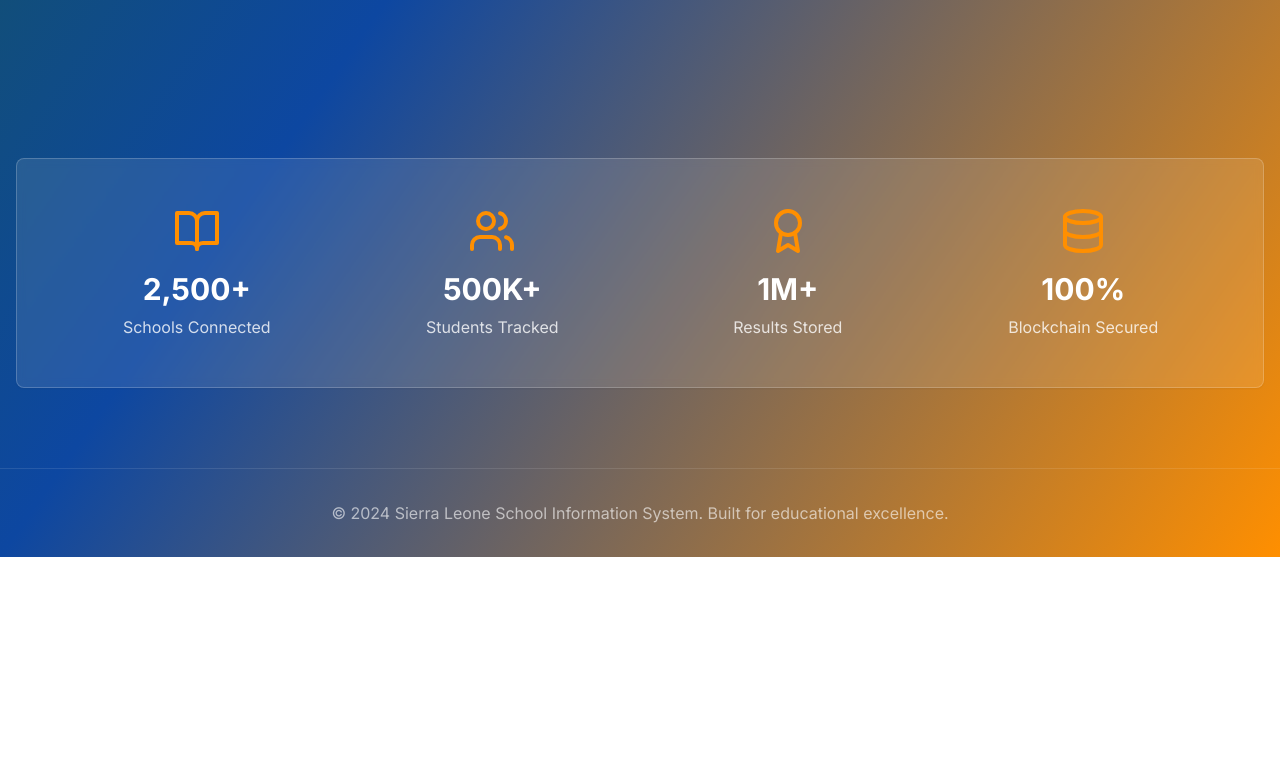
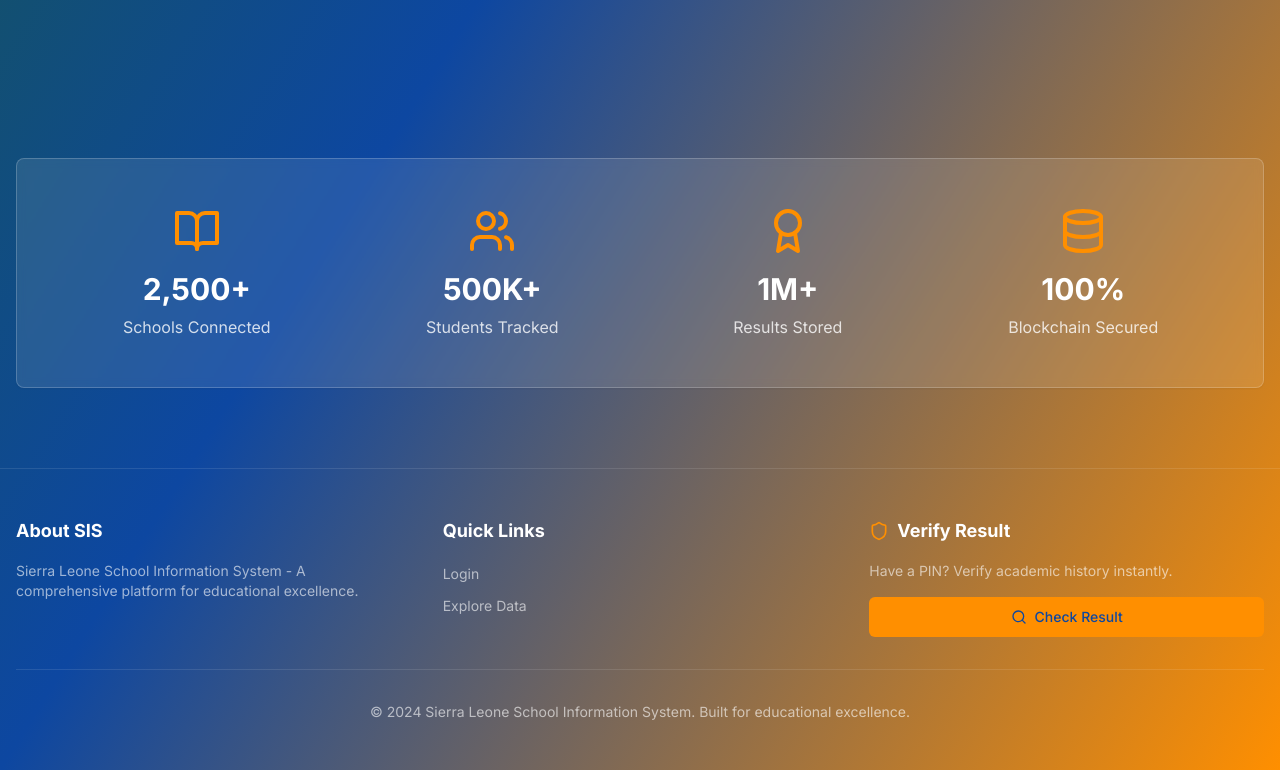
Before and after one commit to PeeapDev/sis, a Next.js app: page / in a window 1280 px wide. Shown: the part 1290-2060 px from the top of the page. Before the commit the page ends 1847 px from the top, so only its background shows below. Built offline with nearby package versions, Linux system fonts and the light colour scheme.

Commit message:
Add grid layout for stage selection, privacy warnings, and Verify Result section in footer

```diff
--- a/app/page.tsx
+++ b/app/page.tsx
@@ -183,8 +183,54 @@ export default function HomePage() {
       </section>
 
       {/* Footer */}
-      <footer className="container mx-auto px-4 py-8 text-center text-white/60 border-t border-white/10">
-        <p>&copy; 2024 Sierra Leone School Information System. Built for educational excellence.</p>
+      <footer className="container mx-auto px-4 py-12 border-t border-white/10">
+        <div className="grid md:grid-cols-3 gap-8 mb-8">
+          {/* About Section */}
+          <div>
+            <h3 className="text-white font-bold text-lg mb-4">About SIS</h3>
+            <p className="text-white/60 text-sm">
+              Sierra Leone School Information System - A comprehensive platform for educational excellence.
+            </p>
+          </div>
+
+          {/* Quick Links */}
+          <div>
+            <h3 className="text-white font-bold text-lg mb-4">Quick Links</h3>
+            <ul className="space-y-2">
+              <li>
+                <Link href="/auth/login" className="text-white/60 hover:text-white text-sm transition-colors">
+                  Login
+                </Link>
+              </li>
+              <li>
+                <Link href="/explore" className="text-white/60 hover:text-white text-sm transition-colors">
+                  Explore Data
+                </Link>
+              </li>
+            </ul>
+          </div>
+
+          {/* Verify Result Section */}
+          <div>
+            <h3 className="text-white font-bold text-lg mb-4 flex items-center gap-2">
+              <Shield className="h-5 w-5 text-sierra-gold" />
+              Verify Result
+            </h3>
+            <p className="text-white/60 text-sm mb-4">
+              Have a PIN? Verify academic history instantly.
+            </p>
+            <Link href="/result-checker">
+              <Button className="w-full bg-sierra-gold text-sierra-blue hover:bg-sierra-gold/90">
+                <Search className="mr-2 h-4 w-4" />
+                Check Result
+              </Button>
+            </Link>
+          </div>
+        </div>
+
+        <div className="text-center text-white/60 text-sm pt-8 border-t border-white/10">
+          <p>&copy; 2024 Sierra Leone School Information System. Built for educational excellence.</p>
+        </div>
       </footer>
     </div>
   )
--- a/components/student/share-history-dialog.tsx
+++ b/components/student/share-history-dialog.tsx
@@ -8,8 +8,9 @@ import { Input } from '@/components/ui/input'
 import { Label } from '@/components/ui/label'
 import { Badge } from '@/components/ui/badge'
 import { Checkbox } from '@/components/ui/checkbox'
-import { Share2, Copy, Check, Clock, Lock, Unlock } from 'lucide-react'
+import { Share2, Copy, Check, Clock, Lock, Unlock, AlertTriangle, Shield } from 'lucide-react'
 import { useToast } from '@/hooks/use-toast'
+import { Alert, AlertDescription } from '@/components/ui/alert'
 
 interface ShareHistoryDialogProps {
   open: boolean
@@ -83,10 +84,18 @@ export function ShareHistoryDialog({ open, onOpenChange, academicHistory }: Shar
         </DialogHeader>
 
         <div className="space-y-6">
+          {/* Privacy Warning */}
+          <Alert className="border-yellow-500 bg-yellow-50 dark:bg-yellow-900/20">
+            <AlertTriangle className="h-4 w-4 text-yellow-600" />
+            <AlertDescription className="text-yellow-800 dark:text-yellow-200">
+              <strong className="font-semibold">Privacy Notice:</strong> Anyone with the generated PIN will be able to view the selected academic information. Only share this PIN with trusted individuals. The PIN will expire after the set duration.
+            </AlertDescription>
+          </Alert>
+
           {/* Select Stages to Share */}
           <div className="space-y-3">
             <div className="flex items-center justify-between">
-              <Label>Select Stages to Share</Label>
+              <Label className="text-base font-semibold">Select Stages to Share</Label>
               <div className="flex gap-2">
                 <Button variant="outline" size="sm" onClick={selectAll}>
                   Select All
@@ -97,37 +106,59 @@ export function ShareHistoryDialog({ open, onOpenChange, academicHistory }: Shar
               </div>
             </div>
 
-            <div className="border rounded-lg p-4 max-h-60 overflow-y-auto space-y-2">
+            {/* Grid Layout for Stages */}
+            <div className="border rounded-lg p-4 max-h-80 overflow-y-auto">
+              <div className="grid grid-cols-2 gap-3">
                 {academicHistory.filter(s => s.isCompleted || s.isCurrent).map((stage) => (
                   <div
                     key={stage.id}
-                  className="flex items-center space-x-3 p-2 hover:bg-gray-50 dark:hover:bg-gray-800 rounded"
+                    className={`relative border-2 rounded-lg p-3 transition-all cursor-pointer ${
+                      selectedStages.includes(stage.id)
+                        ? 'border-blue-500 bg-blue-50 dark:bg-blue-900/20'
+                        : 'border-gray-200 dark:border-gray-700 hover:border-gray-300 dark:hover:border-gray-600'
+                    }`}
+                    onClick={() => toggleStage(stage.id)}
                   >
+                    <div className="flex items-start gap-2">
                       <Checkbox
                         id={stage.id}
                         checked={selectedStages.includes(stage.id)}
                         onCheckedChange={() => toggleStage(stage.id)}
+                        className="mt-1"
                       />
                       <label
                         htmlFor={stage.id}
-                    className="flex-1 flex items-center justify-between cursor-pointer"
+                        className="flex-1 cursor-pointer"
                       >
-                    <div>
-                      <p className="font-medium text-sm">{stage.grade}</p>
-                      <p className="text-xs text-gray-600 dark:text-gray-400">
-                        {stage.schoolName} • {stage.year}
+                        <div className="flex items-center justify-between mb-1">
+                          <p className="font-semibold text-sm">{stage.grade}</p>
+                          {stage.isCurrent && (
+                            <Badge className="bg-blue-500 text-white text-[9px] h-4">CURRENT</Badge>
+                          )}
+                        </div>
+                        <p className="text-xs text-gray-600 dark:text-gray-400 truncate">
+                          {stage.schoolName}
                         </p>
+                        <p className="text-xs text-gray-500 dark:text-gray-500 mt-0.5">
+                          {stage.year}
+                        </p>
+                      </label>
                     </div>
-                    {stage.isCurrent && (
-                      <Badge className="bg-blue-500 text-white text-[10px]">CURRENT</Badge>
-                    )}
-                  </label>
                   </div>
                 ))}
               </div>
-            <p className="text-xs text-gray-600 dark:text-gray-400">
-              {selectedStages.length} stage(s) selected
+            </div>
+            <div className="flex items-center justify-between">
+              <p className="text-sm text-gray-600 dark:text-gray-400">
+                <strong>{selectedStages.length}</strong> of {academicHistory.filter(s => s.isCompleted || s.isCurrent).length} stage(s) selected
               </p>
+              {selectedStages.length > 0 && (
+                <Badge variant="outline" className="text-green-600 border-green-600">
+                  <Shield className="h-3 w-3 mr-1" />
+                  Ready to share
+                </Badge>
+              )}
+            </div>
           </div>
 
           {/* Set Expiry Days */}
--- /dev/null
+++ b/components/ui/alert.tsx
@@ -0,0 +1,59 @@
+import * as React from "react"
+import { cva, type VariantProps } from "class-variance-authority"
+
+import { cn } from "@/lib/utils"
+
+const alertVariants = cva(
+  "relative w-full rounded-lg border p-4 [&>svg~*]:pl-7 [&>svg+div]:translate-y-[-3px] [&>svg]:absolute [&>svg]:left-4 [&>svg]:top-4 [&>svg]:text-foreground",
+  {
+    variants: {
+      variant: {
+        default: "bg-background text-foreground",
+        destructive:
+          "border-destructive/50 text-destructive dark:border-destructive [&>svg]:text-destructive",
+      },
+    },
+    defaultVariants: {
+      variant: "default",
+    },
+  }
+)
+
+const Alert = React.forwardRef<
+  HTMLDivElement,
+  React.HTMLAttributes<HTMLDivElement> & VariantProps<typeof alertVariants>
+>(({ className, variant, ...props }, ref) => (
+  <div
+    ref={ref}
+    role="alert"
+    className={cn(alertVariants({ variant }), className)}
+    {...props}
+  />
+))
+Alert.displayName = "Alert"
+
+const AlertTitle = React.forwardRef<
+  HTMLParagraphElement,
+  React.HTMLAttributes<HTMLHeadingElement>
+>(({ className, ...props }, ref) => (
+  <h5
+    ref={ref}
+    className={cn("mb-1 font-medium leading-none tracking-tight", className)}
+    {...props}
+  />
+))
+AlertTitle.displayName = "AlertTitle"
+
+const AlertDescription = React.forwardRef<
+  HTMLParagraphElement,
+  React.HTMLAttributes<HTMLParagraphElement>
+>(({ className, ...props }, ref) => (
+  <div
+    ref={ref}
+    className={cn("text-sm [&_p]:leading-relaxed", className)}
+    {...props}
+  />
+))
+AlertDescription.displayName = "AlertDescription"
+
+export { Alert, AlertTitle, AlertDescription }
```
Lines whose indentation alone changed are shown as unchanged.
